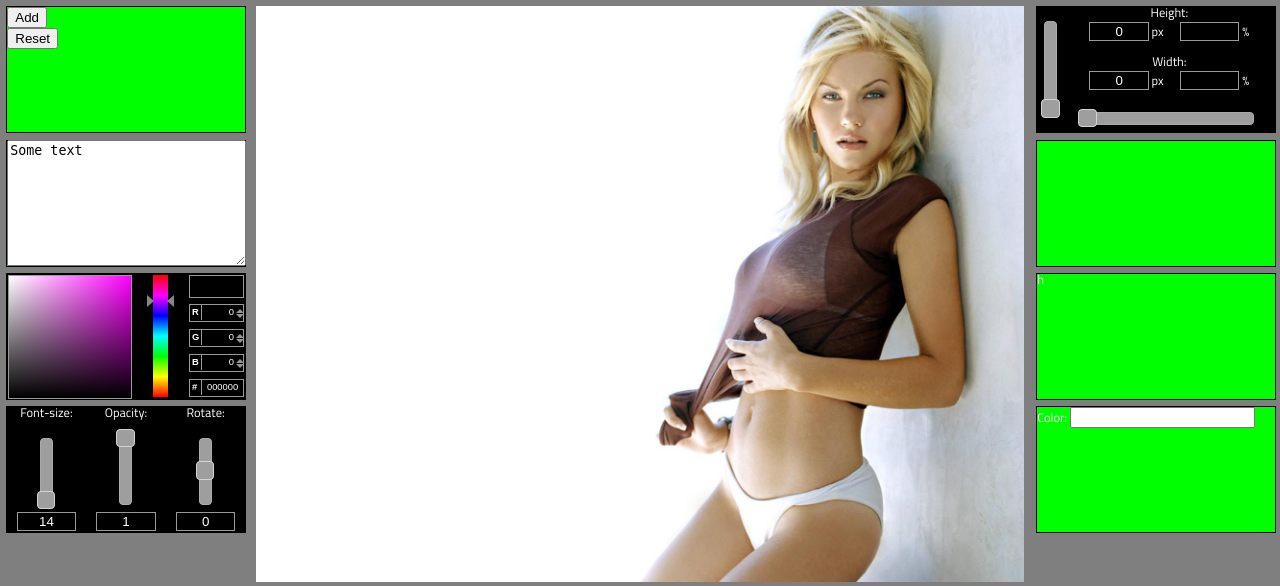
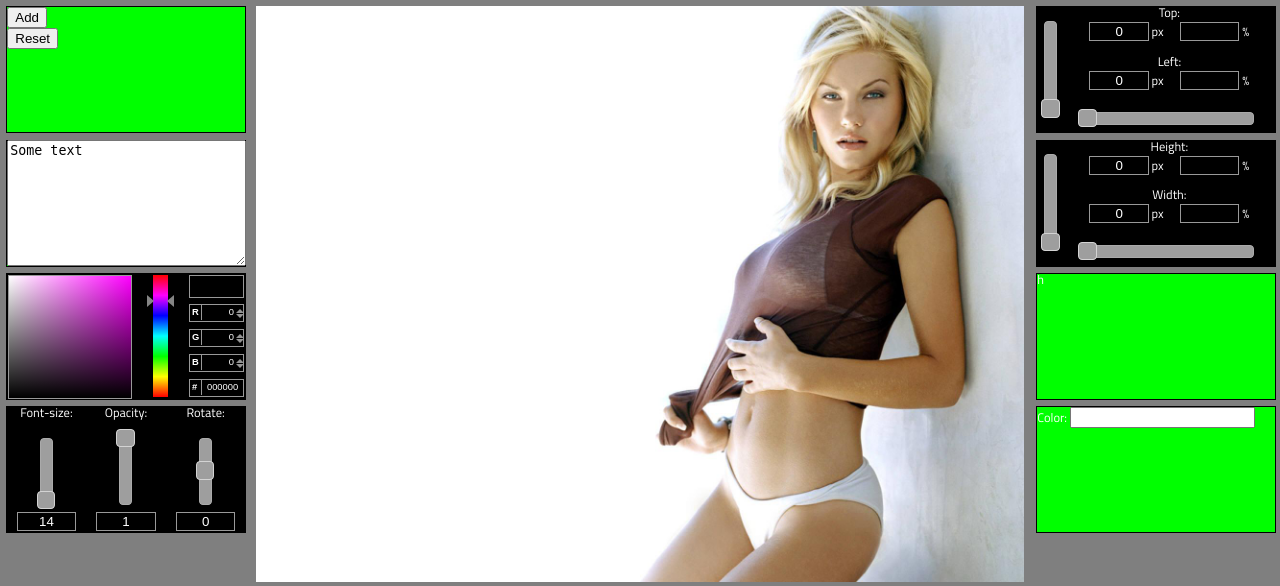
Before and after one commit to szpadlicho/project, a PHP site: page /interface/index.php in a window 1280 px wide. Shown: the part 21-607 px from the top of the page. Run offline with PHP 8.4, Linux system fonts and the light colour scheme; grey boxes are pictures that could not be loaded.

Commit message:
slider width heigh add and work

```diff
--- a/interface/css/tools.css
+++ b/interface/css/tools.css
@@ -48,7 +48,8 @@
     text-align:center;
     background-color:black;
 }
-#tool-08{
+#tool-08,
+#tool-09{
     background-color:black;
 }
 .tool-sub-ph-v{
--- a/interface/index.php
+++ b/interface/index.php
@@ -366,10 +366,8 @@
                     <script type="text/javascript">
                         $(function(){
                             /**
-                            *   Position Heigh
+                            *   Position Top
                             **/
-                            //alert();
-                            //var topMax = funTopMax(); // x2 jest w projekcie w dragable
                             $("#slider-top").slider({
                                 orientation: "vertical",
                                 range: "min",
@@ -388,8 +386,8 @@
                             });
                             $( "#text-top-pixel" ).val( $( "#slider-top" ).slider( "value" ) );
                             $(document).on('keyup', '#text-top-pixel', function (event) {
-                                var yPos2 = funTopMax()-this.value;
-                                $( "#slider-top" ).slider( "value", yPos2 );
+                                var yPos = funTopMax()-this.value;
+                                $( "#slider-top" ).slider( "value", yPos );
                                 $('.curent').css('top',this.value+'px');
                                 var id = $( '.curent' ).attr('id').slice(-1);
                                 $.cookie('draggableTop'+id, this.value);
@@ -398,11 +396,11 @@
                                 var pTop = $(this).css('top');
                                 var pTop = parseInt(pTop);
                                 $( '#text-top-pixel' ).val(pTop);
-                                var yPos2 = funTopMax()-pTop;
-                                $( '#slider-top' ).slider({ value: yPos2 });
+                                var yPos = funTopMax()-pTop;
+                                $( '#slider-top' ).slider({ value: yPos });
                             });
                             /**
-                            * Position Width
+                            * Position Left
                             **/
                             $("#slider-left").slider({
                                 orientation: "horizontal",
@@ -438,14 +436,13 @@
                         <div id="" class="slider-float all">
                             <div id="slider-top" class="slider-top"></div>
                         </div>
-
                         <div id="" class="text-top all">
-                            <p>Height:</p>
+                            <p>Top:</p>
                             <input id="text-top-pixel" class="text-position" type="text" />&nbsp;px&nbsp;&nbsp;&nbsp;&nbsp;&nbsp;
                             <input id="text-top-procent" class="text-position" type="text" />&nbsp;%
                         </div>
                         <div id="" class="text-bottom all">
-                            <p>Width:</p>
+                            <p>Left:</p>
                             <input id="text-left-pixel" class="text-position" type="text" />&nbsp;px&nbsp;&nbsp;&nbsp;&nbsp;&nbsp;
                             <input id="text-left-procent" class="text-position" type="text" />&nbsp;%
                         </div>
@@ -453,9 +450,97 @@
                             <div id="slider-left" class="slider-left"></div>
                         </div>
                     </div>
+                    <script type="text/javascript">
+                        $(function(){
+                            /**
+                            *   Position Height
+                            **/
+                            $("#slider-height").slider({
+                                orientation: "vertical",
+                                range: "min",
+                                min: 0,
+                                max: funHeightMax(),
+                                value: 0,
+                                step: 1,
+                                slide: function( event, ui ) {
+                                    var yPos = funHeightMax()-ui.value;
+                                    $('#text-height-pixel').val(yPos);
+                                    //
+                                    $('.curent').css('height',yPos+'px');
+                                    var id = $( '.curent' ).attr('id').slice(-1);
+                                    //$.cookie('draggableTop'+id, yPos);
+                                    $.cookie('resizableHeight'+id, yPos);
+                                },
+                            });
+                            $( "#text-height-pixel" ).val( $( "#slider-height" ).slider( "value" ) );
+                            $(document).on('keyup', '#text-height-pixel', function (event) {
+                                var yPos = funHeightMax()-this.value;
+                                $( "#slider-height" ).slider( "value", yPos );
+                                $('.curent').css('height',this.value+'px');
+                                var id = $( '.curent' ).attr('id').slice(-1);
+                                //$.cookie('draggableTop'+id, this.value);
+                                $.cookie('resizableHeight'+id, this.value);
+                            });
+                            $(document).on('mousedown', '.drag', function () {
+                                var pTop = $(this).css('height');
+                                var pTop = parseInt(pTop);
+                                $( '#text-height-pixel' ).val(pTop);
+                                var yPos = funHeightMax()-pTop;
+                                $( '#slider-height' ).slider({ value: yPos });
+                            });
+                            /**
+                            * Position Width
+                            **/
+                            $("#slider-width").slider({
+                                orientation: "horizontal",
+                                range: "min",
+                                min: 0,
+                                max: funWidthMax(),
+                                value: 0,
+                                step: 1,
+                                slide: function( event, ui ) {
+                                    $('#text-width-pixel').val(ui.value);
+                                    //
+                                    $('.curent').css('width',ui.value+'px');
+                                    var id = $( '.curent' ).attr('id').slice(-1);
+                                    //$.cookie('draggableLeft'+id, ui.value);
+                                    $.cookie('resizableWidth'+id, ui.value);
+                                }
+                            });
+                            $( "#text-width-pixel" ).val( $( "#slider-width" ).slider( "value" ) );
+                            $(document).on('keyup', '#text-width-pixel', function (event) {
+                                $( "#slider-width" ).slider( "value", this.value );
+                                $('.curent').css('width',this.value+'px');
+                                var id = $( '.curent' ).attr('id').slice(-1);
+                                //$.cookie('draggableLeft'+id, this.value);
+                                $.cookie('resizableWidth'+id, this.value);
 
+                            });
+                            $(document).on('mousedown', '.drag', function () {
+                                var pLeft = $(this).css('width');
+                                var pLeft = parseInt(pLeft);
+                                $( '#text-width-pixel' ).val(pLeft);
+                                $( '#slider-width' ).slider({ value: pLeft });
+                            });
+                        });
+                    </script>
                     <div id="tool-09" class="tools">
-
+                        <div id="" class="slider-float all">
+                            <div id="slider-height" class="slider-top"></div>
+                        </div>
+                        <div id="" class="text-top all">
+                            <p>Height:</p>
+                            <input id="text-height-pixel" class="text-position" type="text" />&nbsp;px&nbsp;&nbsp;&nbsp;&nbsp;&nbsp;
+                            <input id="text-height-procent" class="text-position" type="text" />&nbsp;%
+                        </div>
+                        <div id="" class="text-bottom all">
+                            <p>Width:</p>
+                            <input id="text-width-pixel" class="text-position" type="text" />&nbsp;px&nbsp;&nbsp;&nbsp;&nbsp;&nbsp;
+                            <input id="text-width-procent" class="text-position" type="text" />&nbsp;%
+                        </div>
+                        <div id="" class="slider-bottom all">
+                            <div id="slider-width" class="slider-left"></div>
+                        </div>
                     </div>
                     <div id="tool-10" class="tools">h</div>
                     <div id="tool-11" class="tools">
--- a/interface/js/draggable.js
+++ b/interface/js/draggable.js
@@ -2,6 +2,12 @@ var funTopMax = function(){
     return 660;
 }
 var funLeftMax = function(){
+    return 1164;
+}
+var funHeightMax = function(){
+    return 660;
+}
+var funWidthMax = function(){
     return 1164;
 }
 $(document).ready(function(){
@@ -51,6 +57,13 @@ $(document).ready(function(){
             var id = $(this).attr('id').slice(-1);
             $( '#draggable-'+id ).resizable({
                 containment: "parent",
+                resize: function( event, ui ) {
+                    $('#text-width-pixel').val(ui.size.width);
+                    $('#slider-width').slider( "value", ui.size.width );
+                    $('#text-height-pixel').val(ui.size.height);
+                    var yPos = funTopMax() - ui.size.height;
+                    $('#slider-height').slider( "value", yPos );
+                },
                 stop: function(event, ui) {
                     $.cookie('resizableWidth'+id, ui.size.width);
                     $.cookie('resizableHeight'+id, ui.size.height);
```
